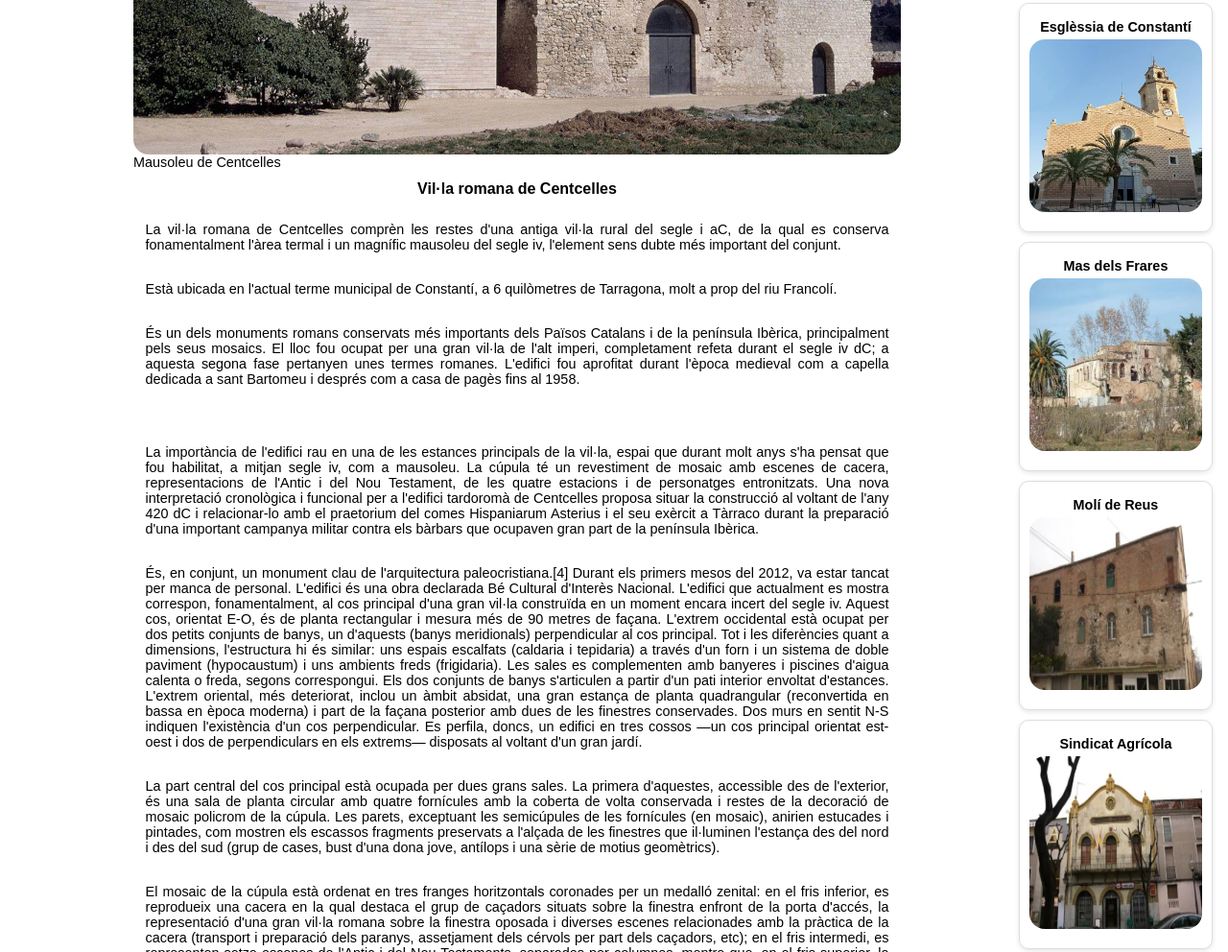
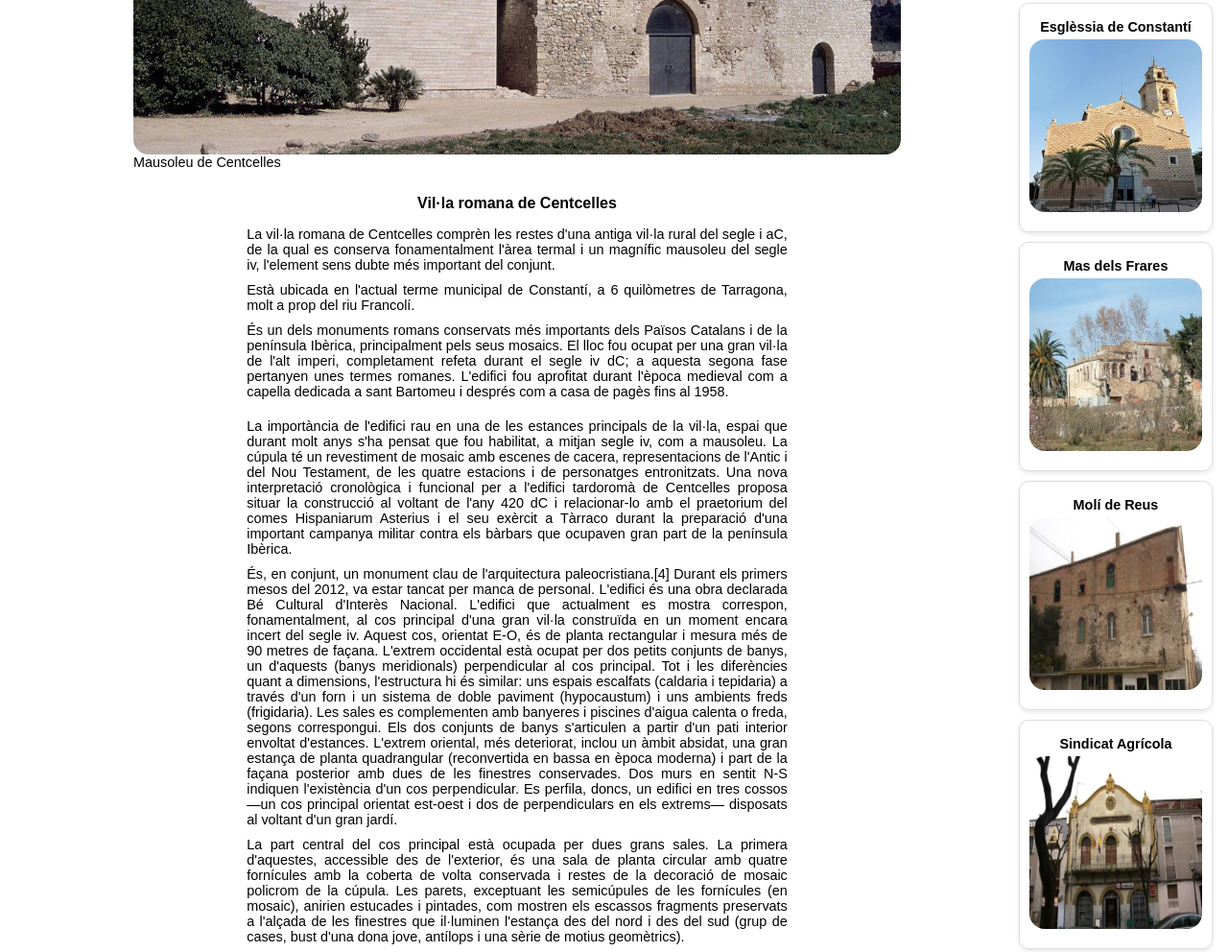
Before and after one commit to DaniFranques-UOC/M4.257-PAC2, a website built with Parcel: page src/detail.html in a window 1280 px wide. Shown: the part 476-1468 px from the top of the page at 96% size. Built offline with nearby package versions, Linux system fonts and the light colour scheme.

Commit message:
feat:arrange margins

```diff
--- a/src/styles/layout/_detail.scss
+++ b/src/styles/layout/_detail.scss
@@ -34,10 +34,13 @@
 
     &-explicacio {
         text-align: justify;
-        margin: 1px 10%;
+        @media (min-width: $mqMinWidth) {
+            margin: 1px 20%;
+            padding: 15px;
+        }
 
         & p {
-            padding: 15px;
+            padding: 5px;
         }
     }
 }
```
